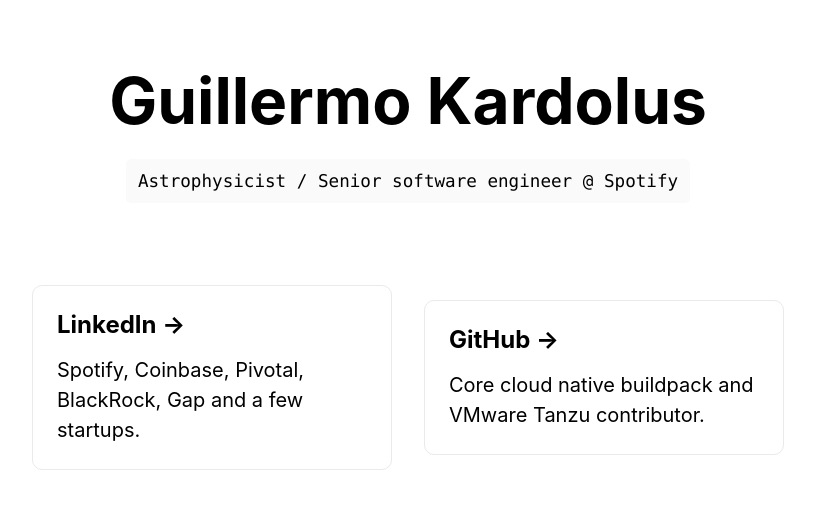
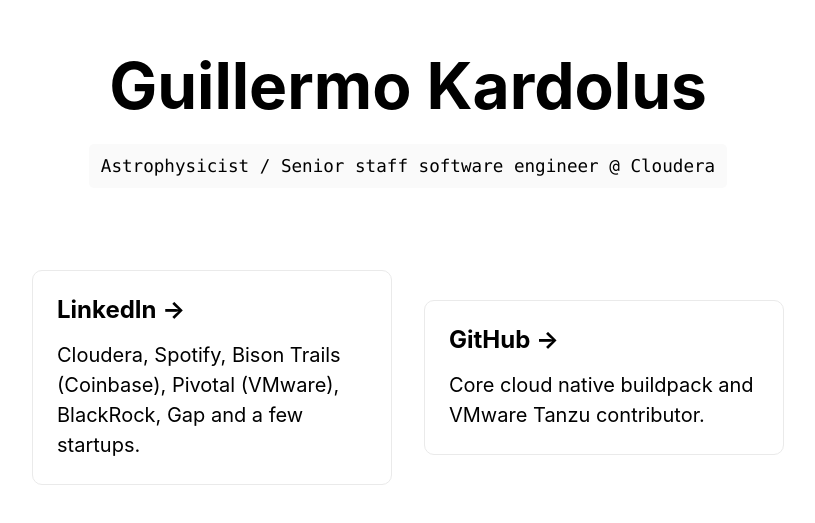
Before and after one commit to kardolus/kardol, a Next.js app: page / in a window 1280 px wide. Shown: the part 125-648 px from the top of the page, without its empty margins (232-1047 px from the left). Built offline with nearby package versions, Linux system fonts and the light colour scheme.

Commit message:
Update jobs

```diff
--- a/pages/index.js
+++ b/pages/index.js
@@ -15,13 +15,13 @@ export default function Home() {
         </h1>
 
         <p className={styles.description}>
-          <code className={styles.code}>Astrophysicist / Senior software engineer @ Spotify</code>
+          <code className={styles.code}>Astrophysicist / Senior staff software engineer @ Cloudera</code>
         </p>
 
         <div className={styles.grid}>
           <a href="https://www.linkedin.com/in/guillermokardolus/" className={styles.card}>
             <h3>LinkedIn &rarr;</h3>
-            <p>Spotify, Coinbase, Pivotal, BlackRock, Gap and a few startups.</p>
+            <p>Cloudera, Spotify, Bison Trails (Coinbase), Pivotal (VMware), BlackRock, Gap and a few startups.</p>
           </a>
 
           <a href="https://github.com/kardolus" className={styles.card}>
```
